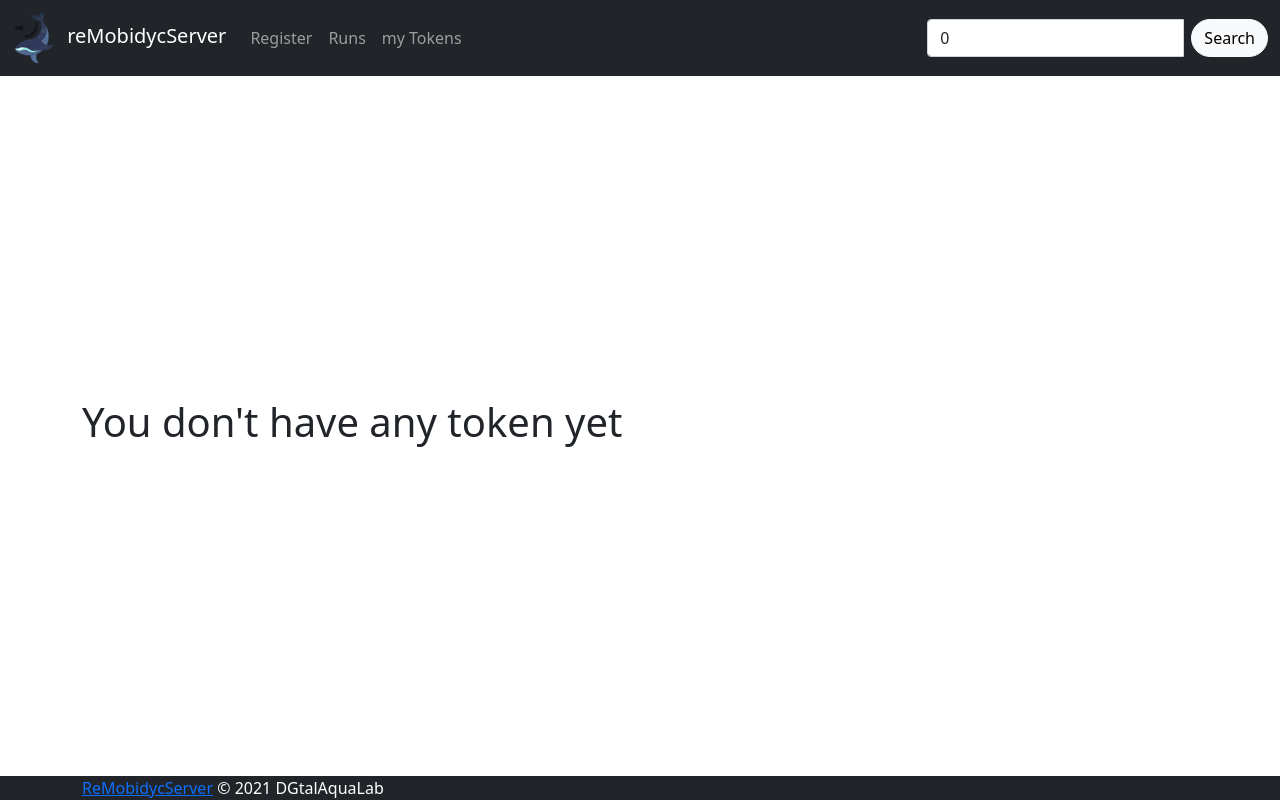
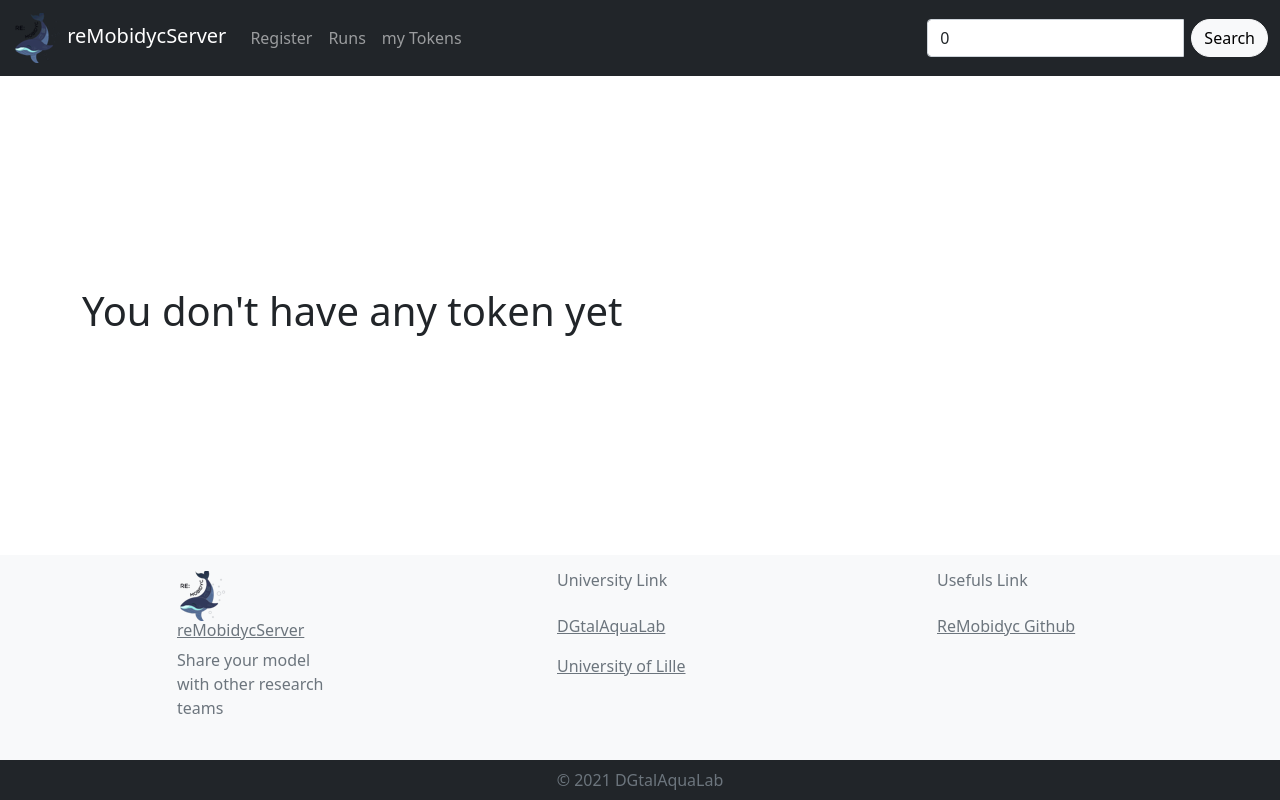
Before and after one commit to ReMobidyc/Rokovoko, a React (Create React App) app: page /myTokens in a window 1280 px wide. Built offline with nearby package versions, Linux system fonts and the light colour scheme.

Commit message:
ROK: FEAT added university link and github link

```diff
--- a/src/components/footer.js
+++ b/src/components/footer.js
@@ -1,13 +1,55 @@
 import React from "react";
+import logo from "../images/logo.png";
+import { Link } from "react-router-dom";
+
 /**
  * Component to display the footer content
  * @returns display the footer content
  */
 export default function Footer() {
   return (
-    <footer className="mt-auto bg-dark text-white">
-      <div className="container">
-        <a href="/">ReMobidycServer</a>
+    <footer className="mt-auto bg-light text-muted text-center text-lg-start">
+      <section className="Link">
+        <div className="container text-center text-md-start mt-1">
+          <div className="row mt-3">
+            <div className="col-md-2 col-lg-2 col-xl-2 mx-auto mb-4">
+              <Link to={"/"} className="text-reset">
+                <h6 className="mb-2">
+                  <img src={logo} alt="reMobidyc logo" /> reMobidycServer
+                </h6>
+              </Link>
+              <p>Share your model with other research teams</p>
+            </div>
+
+            <div className="col-md-2 col-lg-2 col-xl-2 mx-auto mb-4">
+              <h6 className="mb-4">University Link</h6>
+              <p>
+                <a
+                  href="https://wwp.shizuoka.ac.jp/dgtalaqualab/news/"
+                  className="text-reset"
+                >
+                  DGtalAquaLab
+                </a>
+              </p>
+              <p>
+                <a href="http://fil.univ-lille1.fr/" className="text-reset">
+                  University of Lille
+                </a>
+              </p>
+            </div>
+
+            <div className="col-md-2 col-lg-2 col-xl-2 mx-auto mb-4">
+              <h6 className="mb-4">Usefuls Link</h6>
+              <p>
+                <a href="https://github.com/ReMobidyc" className="text-reset">
+                  ReMobidyc Github
+                </a>
+              </p>
+            </div>
+          </div>
+        </div>
+      </section>
+      <div className="text-center p-2 bg-dark">
         <span> &copy; 2021 DGtalAquaLab</span>
       </div>
     </footer>
```
